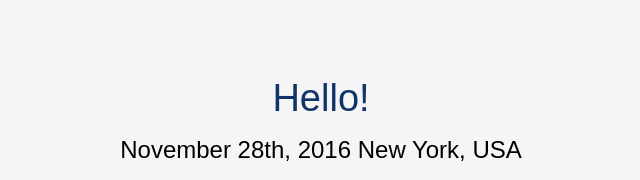
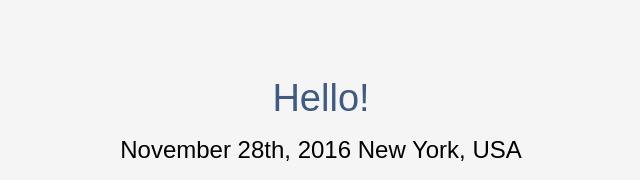
Before and after one commit to gaizka17/gaizka17.github.io, a plain HTML site: page about.html in a window 1280 px wide. Shown: the part 742-922 px from the top of the page, 319-959 px from the left. Drawn offline with nearby package versions, Linux system fonts and the light colour scheme; files whose address does not match are found by name.

Commit message:
more colours

```diff
--- a/css/style.css
+++ b/css/style.css
@@ -1327,7 +1327,7 @@
   margin-bottom: 10px;
   line-height: 1.5;
   font-weight: bold;
-  color: #113468;
+  color: #3f5b84;
   font-family: "Dancing Script", Arial, serif;
 }
 @media screen and (max-width: 768px) {
```
Also changed, not shown: index.html (+1 -1 lines).
